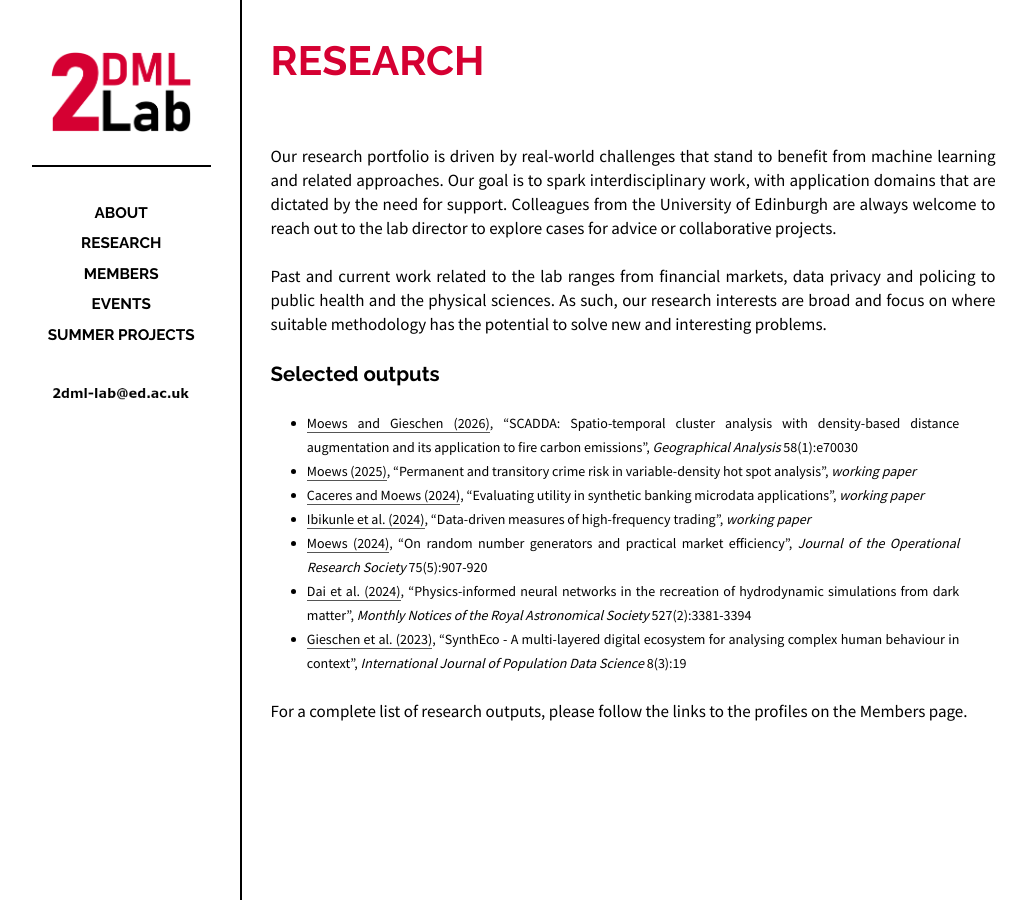
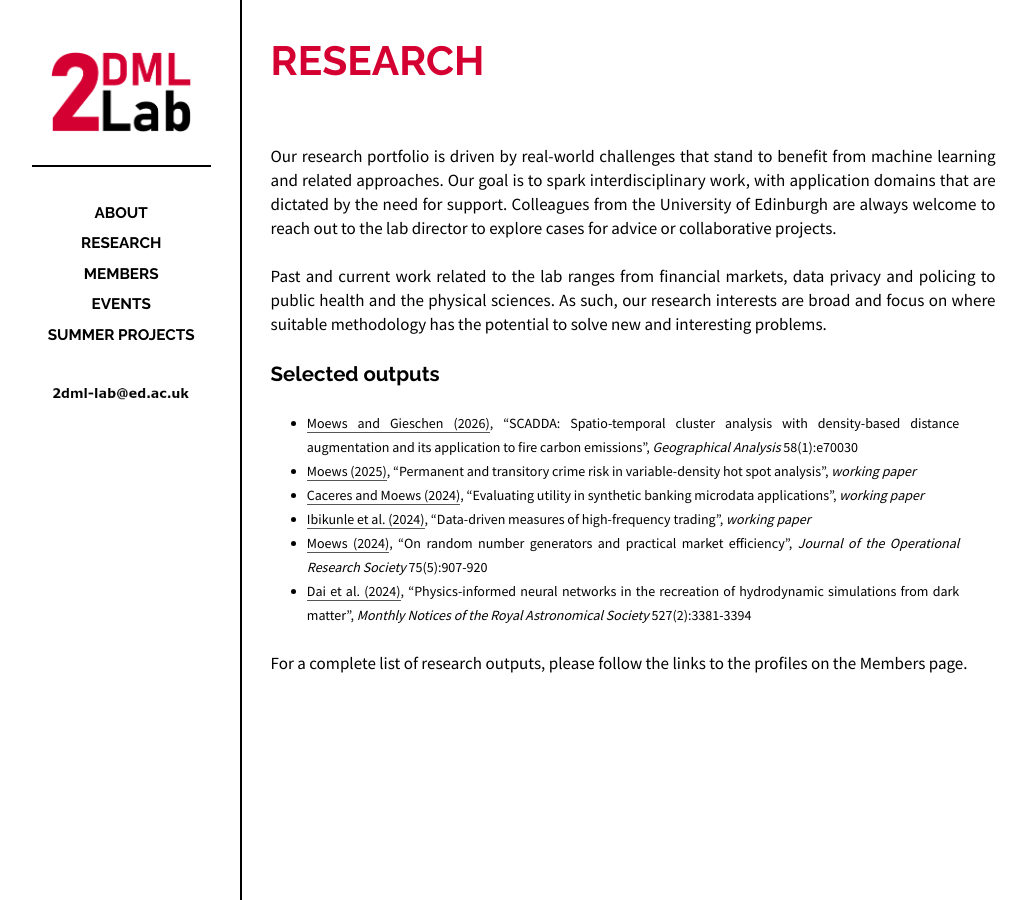
Before and after one commit to 2dml-lab/2dml-lab.github.io, a Jekyll site: the page built from _posts/2024-02-03-research.md, in a window 1280 px wide. Shown: the whole page, without its empty margins (118-1145 px from the left). Built offline with Jekyll 4.4.1, drawn with Linux system fonts in a browser that asks for light colours.

Commit message:
Update 2024-02-03-research.md

```diff
--- a/_posts/2024-02-03-research.md
+++ b/_posts/2024-02-03-research.md
@@ -20,7 +20,6 @@ Past and current work related to the lab ranges from financial markets, data pri
 - [Ibikunle et al. (2024)](https://arxiv.org/abs/2405.08101), "Data-driven measures of high-frequency trading", _working paper_
 - [Moews (2024)](https://doi.org/10.1080/01605682.2023.2219292), "On random number generators and practical market efficiency", _Journal of the Operational Research Society_ 75(5):907-920
 - [Dai et al. (2024)](https://doi.org/10.1093/mnras/stad3394), "Physics-informed neural networks in the recreation of hydrodynamic simulations from dark matter", _Monthly Notices of the Royal Astronomical Society_ 527(2):3381-3394
-- [Gieschen et al. (2023)](https://doi.org/10.23889/ijpds.v8i3.2285), "SynthEco - A multi-layered digital ecosystem for analysing complex human behaviour in context", _International Journal of Population Data Science_ 8(3):19
 
 <br>
 For a complete list of research outputs, please follow the links to the profiles on the Members page.
```
